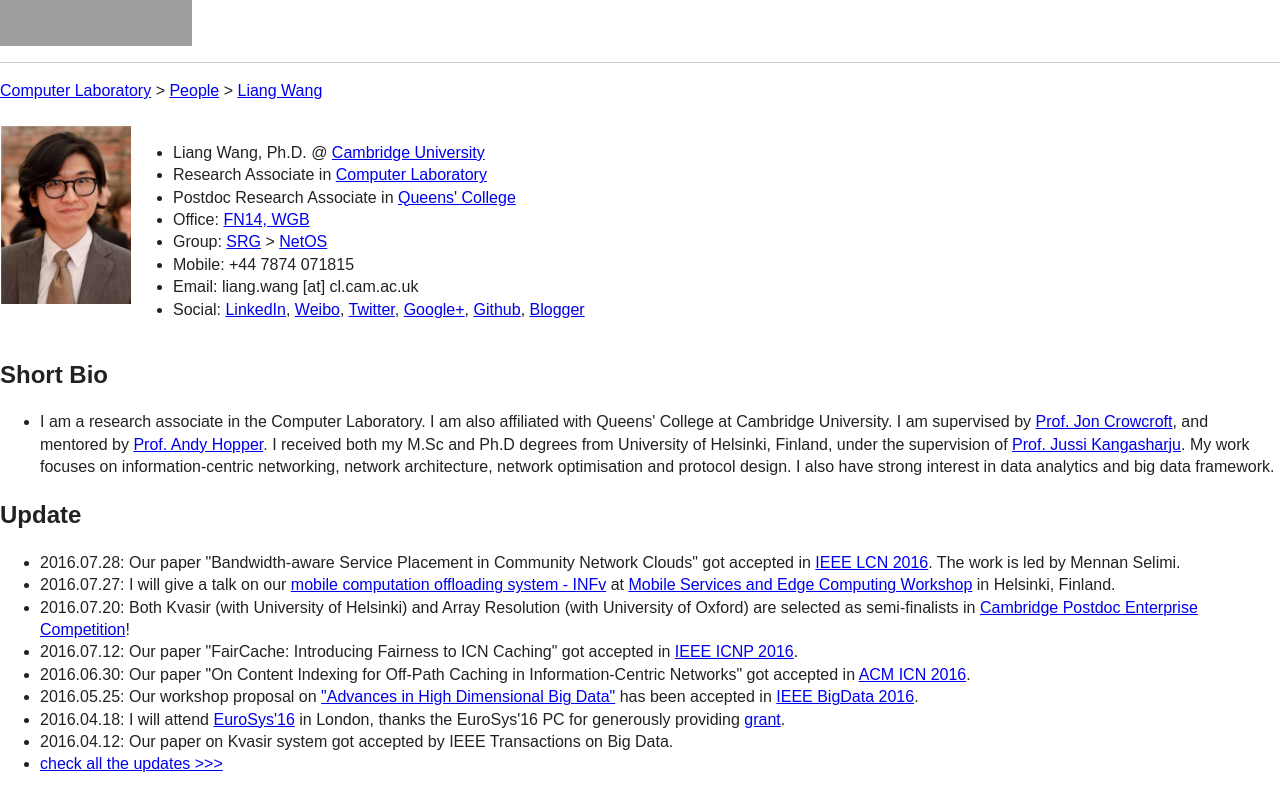
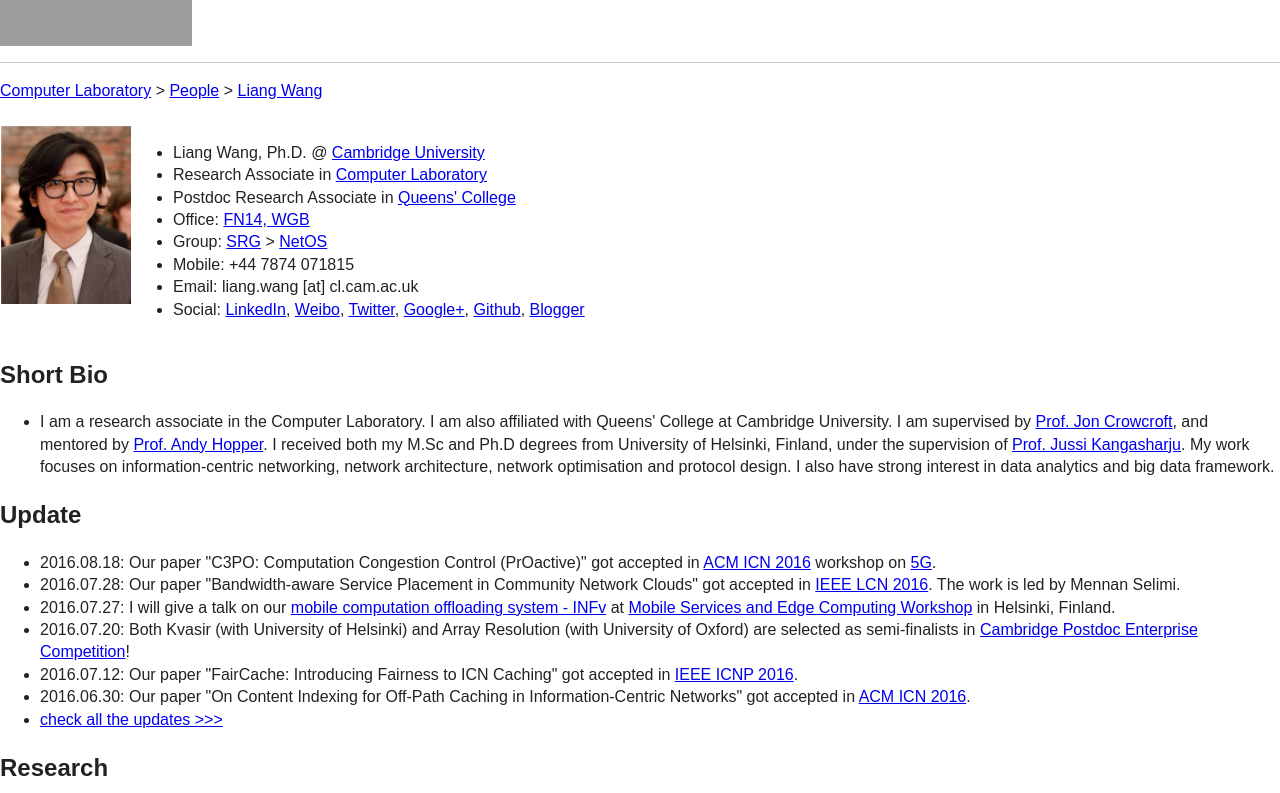
Before and after one commit to ryanrhymes/personal, a plain HTML site: page index.html in a window 1280 px wide. Shown: the top 793 px of the page. Drawn offline with nearby package versions, Linux system fonts and the light colour scheme; grey boxes are pictures that could not be loaded.

Commit message:
edit ....

```diff
--- a/index.html
+++ b/index.html
@@ -57,6 +57,10 @@ People</a> > <a href=http://www.cl.cam.ac.uk/users/lw525>Liang Wang</a>
 <!-- Talk at Queens'; Talk at SRG Seminar; Talk at GAIA -->
 
 <li>
+2016.08.18: Our paper "C3PO: Computation Congestion Control (PrOactive)" got accepted in <a href="http://conferences2.sigcomm.org/acm-icn/2016/">ACM ICN 2016</a> workshop on <a href="http://conferences2.sigcomm.org/acm-icn/2016/ic5g.php">5G</a>.
+</li>
+
+<li>
 2016.07.28: Our paper "Bandwidth-aware Service Placement in Community Network Clouds" got accepted in <a href="http://www.ieeelcn.org/">IEEE LCN 2016</a>. The work is led by Mennan Selimi.
 </li>
 
@@ -74,18 +78,6 @@ People</a> > <a href=http://www.cl.cam.ac.uk/users/lw525>Liang Wang</a>
 
 <li>
 2016.06.30: Our paper "On Content Indexing for Off-Path Caching in Information-Centric Networks" got accepted in <a href="http://conferences2.sigcomm.org/acm-icn/2016/">ACM ICN 2016</a>.
-</li>
-
-<li>
-2016.05.25: Our workshop proposal on <a href="https://sites.google.com/site/adhdbigdata2/home">"Advances in High Dimensional Big Data"</a> has been accepted in <a href="http://cci.drexel.edu/bigdata/bigdata2016/">IEEE BigData 2016</a>.
-</li>
-
-<li>
-2016.04.18: I will attend <a href="http://eurosys16.doc.ic.ac.uk/">EuroSys'16</a> in London, thanks the EuroSys'16 PC for generously providing <a href="http://eurosys16.doc.ic.ac.uk/grants/">grant</a>.
-</li>
-
-<li>
-2016.04.12: Our paper on Kvasir system got accepted by IEEE Transactions on Big Data.
 </li>
 
 <li>
```
Also changed, not shown: updates.html (+4 -0 lines).
